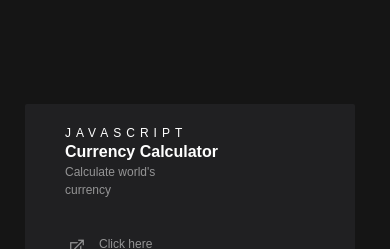
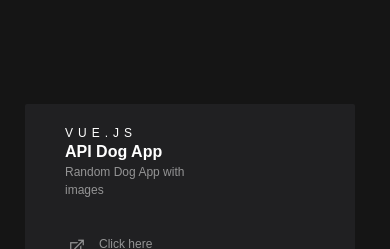
Before and after one commit to femigabriel/my-website, a Vue app: page / in a window 390 px wide. Shown: the part 860-1109 px from the top of the page. Built offline with nearby package versions, Linux system fonts and the light colour scheme; a web font is replaced by a local one.

Commit message:
responsive designs added

```diff
--- a/src/components/ProjectFlex.vue
+++ b/src/components/ProjectFlex.vue
@@ -18,13 +18,13 @@ export default {
     return {
       projects: [
         {
-          framework: "JAVASCRIPT",
+          framework: "VUE.JS",
           date: "July 22, 2022",
           status: "Online",
-          title: "Currency Calculator",
-          description: "Calculate world's currency ",
+          title: "API Dog App",
+          description: "Random Dog App with images",
           video: "Click here",
-          url: "hhttps://laughing-dubinsky-710f9c.netlify.app",
+          url: "https://infinitedogapp.netlify.app",
           slides: "Slides",
         },
         {
```
